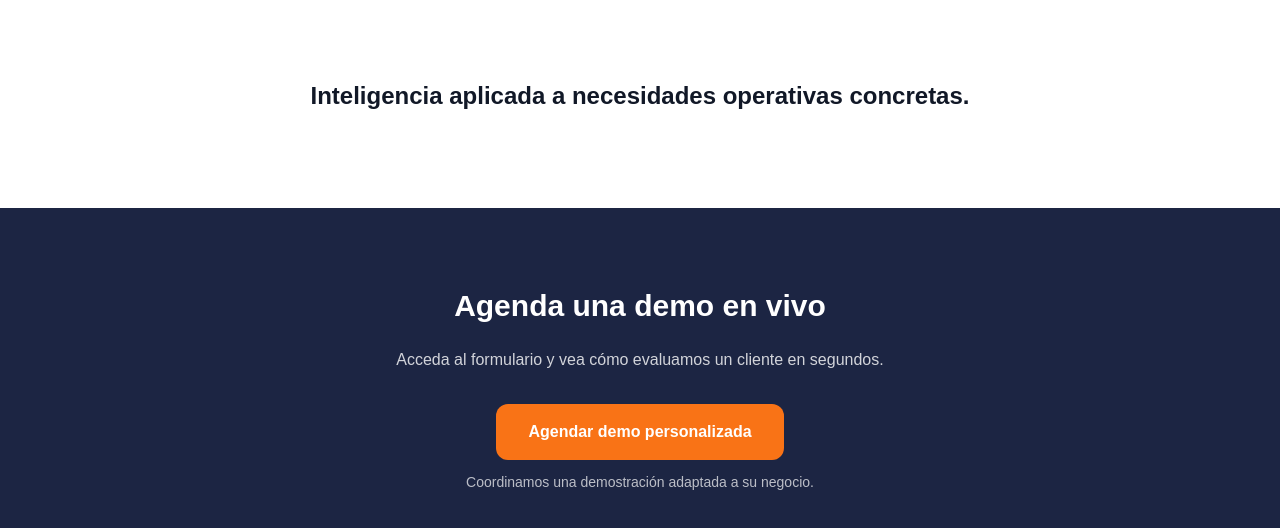
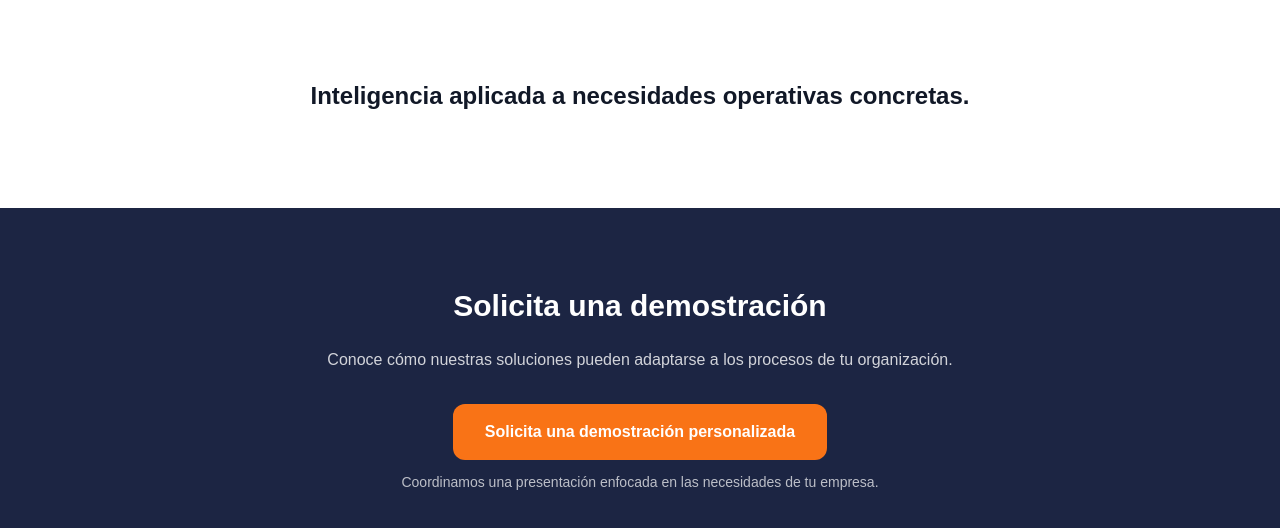
Before and after one commit to Tecdex-SpA/webcredex, a React (Vite) app: page / in a window 1280 px wide. Shown: the part 2482-3010 px from the top of the page. Built offline with nearby package versions, Linux system fonts and the light colour scheme; grey boxes are pictures that could not be loaded.

Commit message:
feat: localize contact calls to action

```diff
--- a/src/components/Contact.jsx
+++ b/src/components/Contact.jsx
@@ -1,35 +1,33 @@
+import { useLocation } from "react-router-dom";
+import { getCurrentMarket } from "../config/markets";
+import { getCommercialCopy } from "../config/commercialCopy";
+
 export default function Contact() {
+  const location = useLocation();
+  const market = getCurrentMarket(location.pathname);
+  const content = getCommercialCopy(market.code).contact;
+
   return (
     <section id="contacto" className="py-20 bg-dark text-white text-center">
+      <h2 className="text-3xl font-bold mb-6">{content.title}</h2>
+      <p className="opacity-80 mb-8">{content.description}</p>
 
-      <h2 className="text-3xl font-bold mb-6">
-        Agenda una demo en vivo
-      </h2>
-
-      <p className="opacity-80 mb-8">
-        Acceda al formulario y vea cómo evaluamos un cliente en segundos.
-      </p>
-
-      {/* 🔥 CTA PREVIO AL FORM */}
       <div className="text-center mb-10">
         <button className="bg-orange-500 text-white px-8 py-4 rounded-xl font-semibold hover:scale-105 transition">
-          Agendar demo personalizada
+          {content.cta}
         </button>
-
-        <p className="text-sm opacity-70 mt-3">
-          Coordinamos una demostración adaptada a su negocio.
-        </p>
+        <p className="text-sm opacity-70 mt-3">{content.microcopy}</p>
       </div>
 
       <div className="flex justify-center">
         <div className="w-full max-w-3xl h-[600px]">
           <iframe
             src="https://apps.clientify.net/forms/simpleembed/#/forms/embedform/279377/107027"
+            title={content.title}
             className="w-full h-full border-0"
           />
         </div>
       </div>
-
     </section>
   );
 }
```
